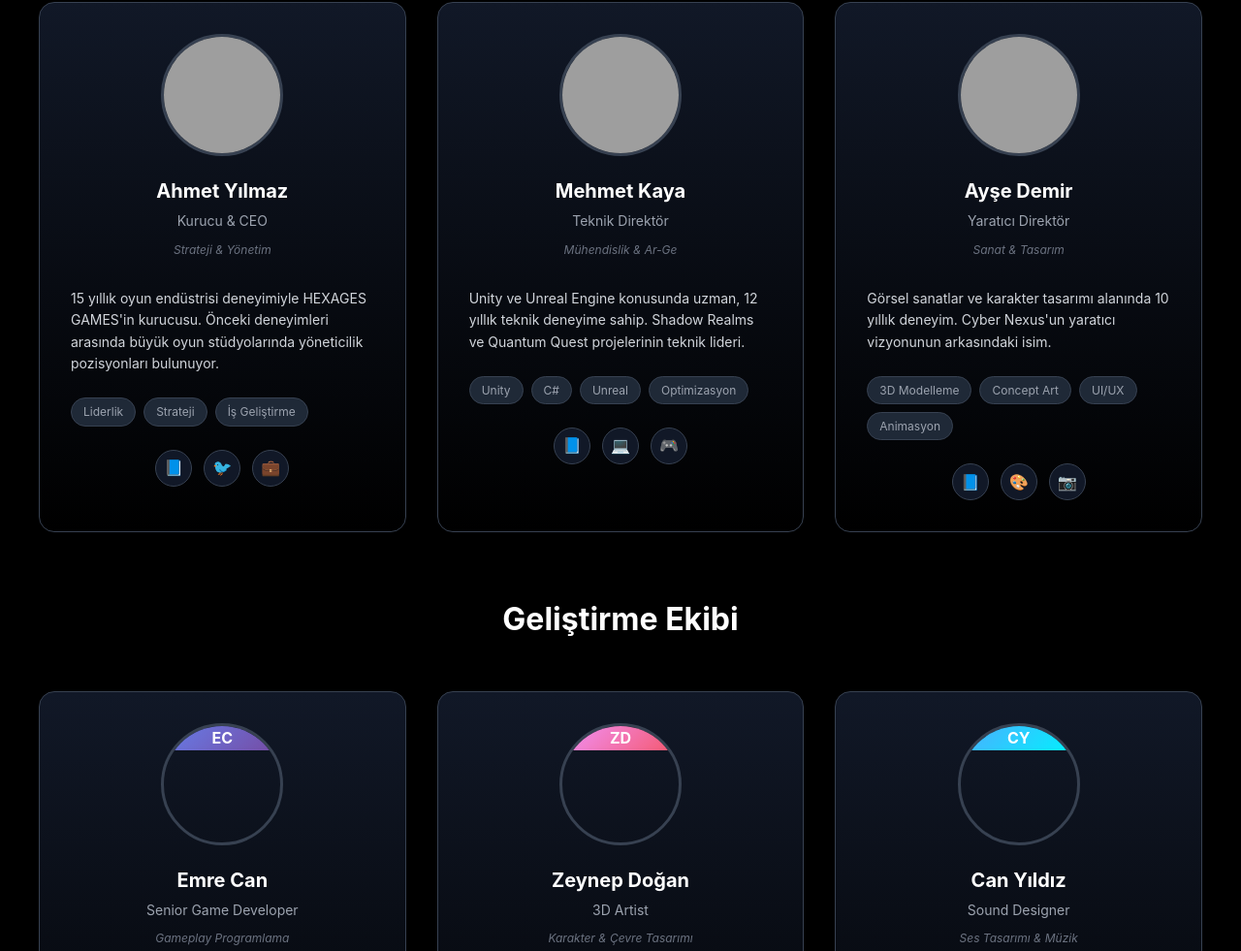
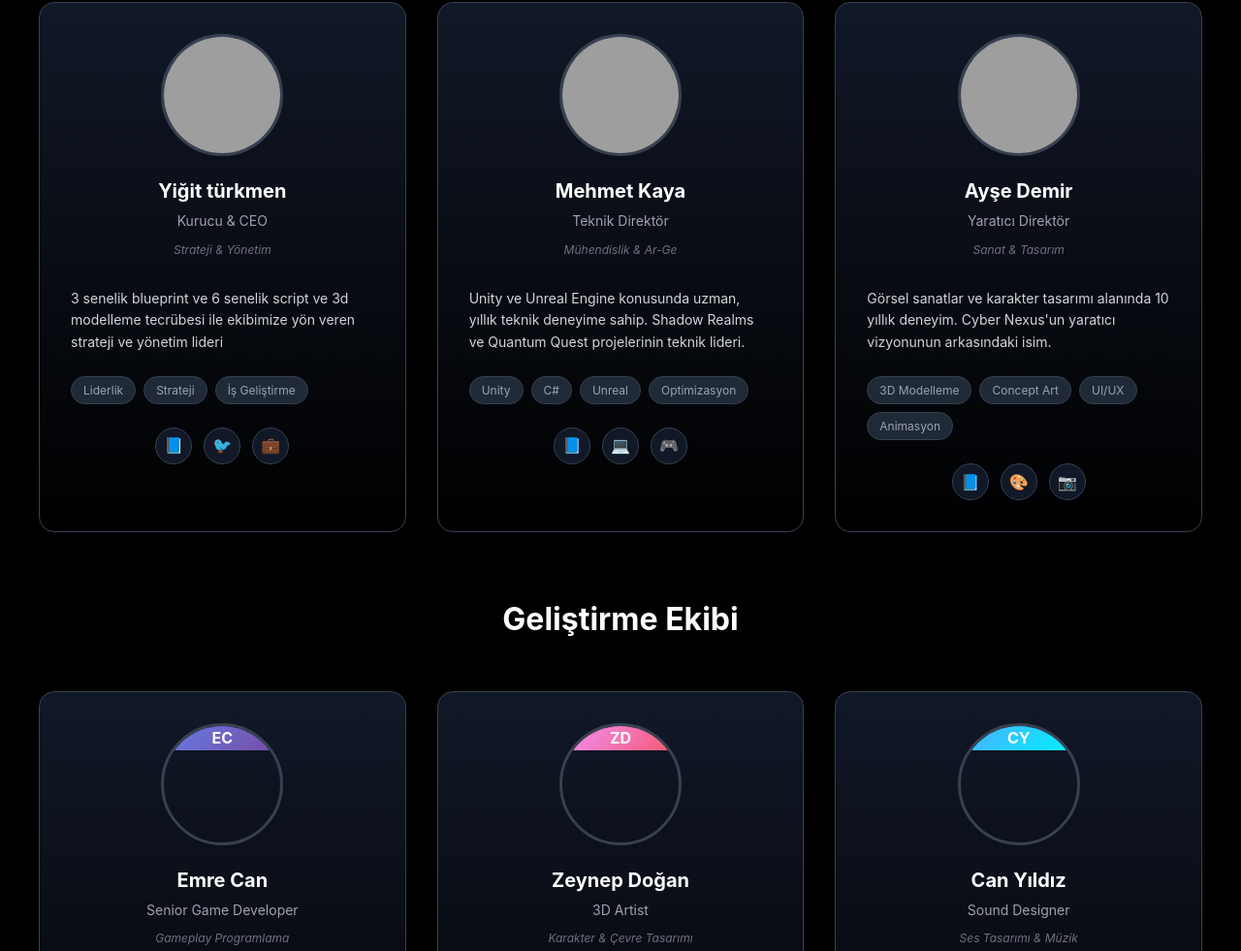
Before and after one commit to 4detrail/Hexagesgames, a plain HTML site: page developers.html in a window 1280 px wide. Shown: the part 956-1937 px from the top of the page at 97% size. Drawn offline with Linux system fonts and the light colour scheme; grey boxes are pictures that could not be loaded.

Commit message:
Update developers.html

```diff
--- a/developers.html
+++ b/developers.html
@@ -330,13 +330,13 @@
                                 <img src="https://images.unsplash.com/photo-1472099645785-5658abf4ff4e?ixlib=rb-4.0.3&auto=format&fit=crop&w=400&q=80" alt="Ahmet Yılmaz">
                             </div>
                             <div class="member-info">
-                                <h3>Ahmet Yılmaz</h3>
+                                <h3>Yiğit türkmen</h3>
                                 <div class="member-role">Kurucu & CEO</div>
                                 <div class="member-specialty">Strateji & Yönetim</div>
                             </div>
                         </div>
                         <div class="member-content">
-                            <p class="member-bio">15 yıllık oyun endüstrisi deneyimiyle HEXAGES GAMES'in kurucusu. Önceki deneyimleri arasında büyük oyun stüdyolarında yöneticilik pozisyonları bulunuyor.</p>
+                            <p class="member-bio">3 senelik blueprint ve 6 senelik script ve 3d modelleme tecrübesi ile ekibimize yön veren strateji ve yönetim lideri</p>
                             <div class="member-skills">
                                 <span class="skill-tag">Liderlik</span>
                                 <span class="skill-tag">Strateji</span>
@@ -363,7 +363,7 @@
                             </div>
                         </div>
                         <div class="member-content">
-                            <p class="member-bio">Unity ve Unreal Engine konusunda uzman, 12 yıllık teknik deneyime sahip. Shadow Realms ve Quantum Quest projelerinin teknik lideri.</p>
+                            <p class="member-bio">Unity ve Unreal Engine konusunda uzman,  yıllık teknik deneyime sahip. Shadow Realms ve Quantum Quest projelerinin teknik lideri.</p>
                             <div class="member-skills">
                                 <span class="skill-tag">Unity</span>
                                 <span class="skill-tag">C#</span>
```
